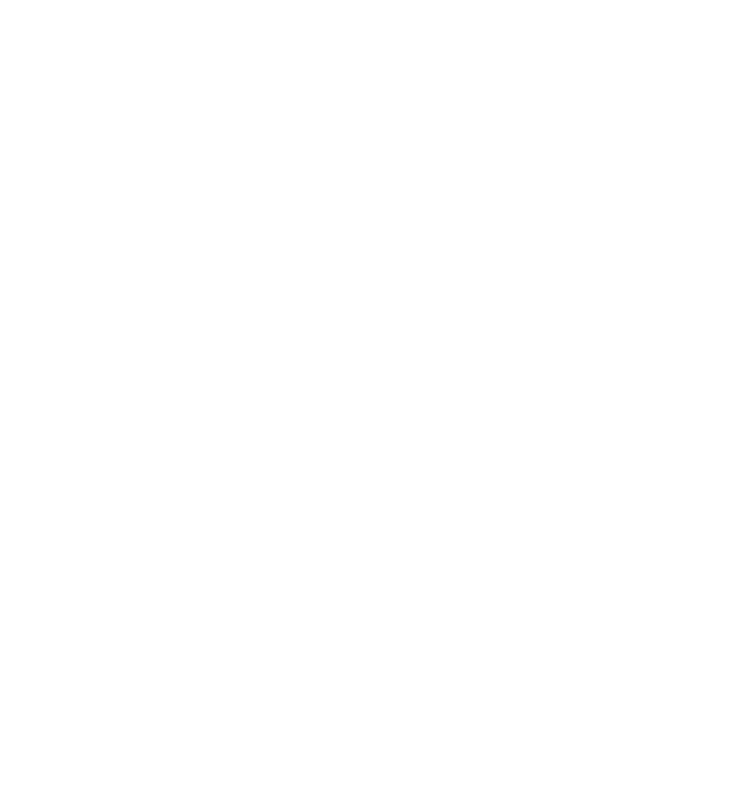
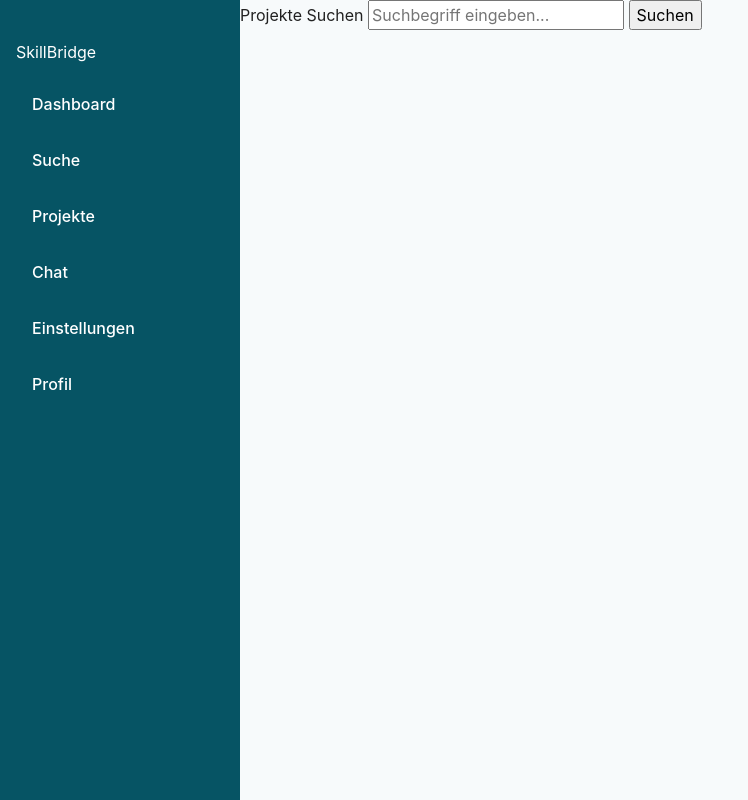
Before and after one commit to zaole05-stack/Project-SkillBridge, a Flask app: page /search in a window 1280 px wide. Before the commit the part shown is empty. Shown: the whole page, without its empty margins (0-748 px from the left). Run offline with Flask 3, Linux system fonts and the light colour scheme; some web fonts are replaced.

Commit message:
Floße ist oben wieder iim main, dafür aber die search bar in sea rch

```diff
--- a/templates/search.html
+++ b/templates/search.html
@@ -1 +1,17 @@
 <!-- Hier ensteht die search Viev-->
+
+{% extends "layoutApp.html" %}
+
+{% block title %} Suche | SkillBridge {% endblock %}
+
+{% block content %}
+
+ <search>
+    <form method="GET">
+        <label for="search-input">Projekte Suchen</label>
+        <input type="search" id="search-input" name="x" placeholder="Suchbegriff eingeben..." />
+        <button type="submit">Suchen</button>
+    </form>
+ </search>
+
+{% endblock %}
```
